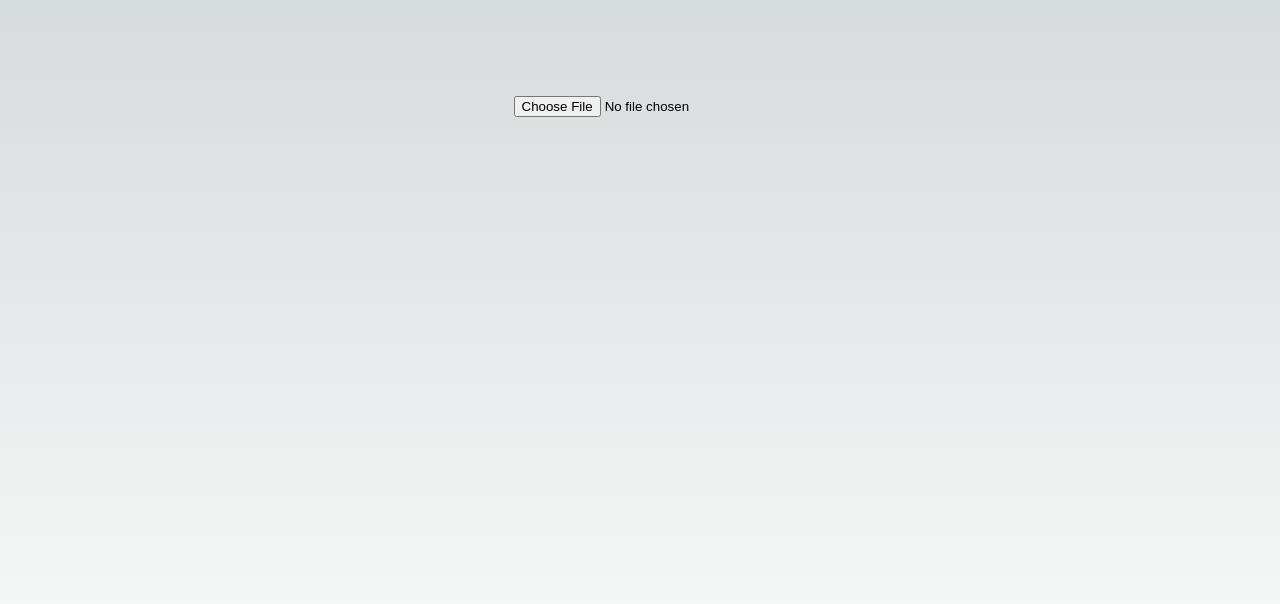
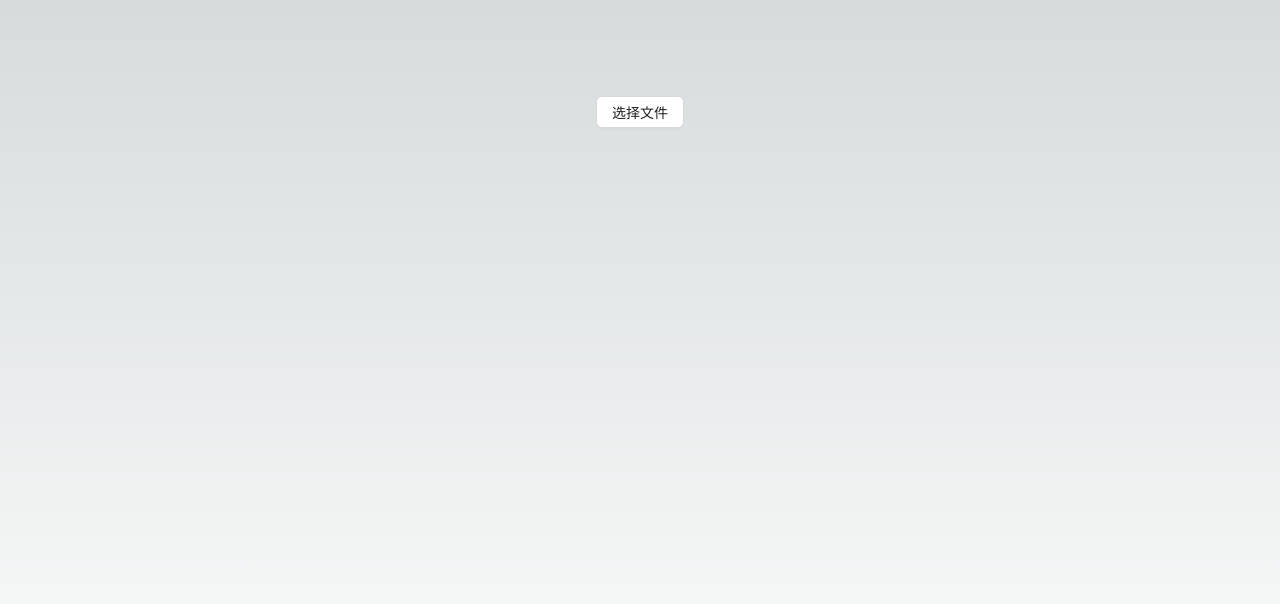
Before and after one commit to tyxu99/file-stream-web, a Next.js app: page / in a window 1280 px wide. Shown: the top 604 px of the page. Built offline with nearby package versions, Linux system fonts and the light colour scheme.

Commit message:
feat: test

```diff
--- a/package.json
+++ b/package.json
@@ -12,9 +12,12 @@
     "@types/node": "18.15.11",
     "@types/react": "18.0.37",
     "@types/react-dom": "18.0.11",
+    "antd": "^5.4.4",
     "eslint": "8.38.0",
     "eslint-config-next": "13.3.0",
+    "md5": "^2.3.0",
     "next": "13.3.0",
+    "prettier": "^2.8.7",
     "react": "18.2.0",
     "react-dom": "18.2.0",
     "typescript": "5.0.4"
--- /dev/null
+++ b/public/worker.js
@@ -0,0 +1,13 @@
+// import md5 from "md5";
+//
+// self.importScripts("");
+
+self.onmessage = (e) => {
+  const fr = new FileReader();
+  fr.readAsDataURL(e.data.file);
+  fr.onload = () => {
+    self.postMessage(fr.result);
+  };
+
+  // self.postMessage({ tag: generateFileId(e.data.file) });
+};
--- a/src/pages/index.tsx
+++ b/src/pages/index.tsx
@@ -1,44 +1,62 @@
-import Head from "next/head";
-import Image from "next/image";
+import { Upload, Button } from "antd";
 import { Inter } from "next/font/google";
 import styles from "@/styles/Home.module.css";
 import fetcher from "@/utils/fetcher";
+import { generateFileId } from "../utils/helper";
+import { useEffect, useState } from "react";
+import md5 from "md5";
 
 const inter = Inter({ subsets: ["latin"] });
 
 export default function Home() {
-  const fileUpload = (e: any) => {
-    console.log(e.target.files[0]);
-    if (e.target.files[0]) {
-      const file: File = e.target.files[0];
-      const stream = file.stream();
-      const filename = file.name;
-      console.log("filename", filename, stream);
-      const { signal } = new AbortController();
+  let count = 0;
+  let current = 0;
 
-      fetcher("http://localhost:3001/api/files/fileStreamUpload", {
-        method: "POST",
-        // headers: {
-        //   Accept: "application/json",
-        //   "Content-Type": "application/octet-stream",
-        // },
-        signal,
-        body: stream,
-        duplex: "half",
-      }).then((res) => console.log("======", res));
+  const [wkArr, setWkArr] = useState<any>([]);
+  useEffect(() => {
+    const t = [];
+    for (let i = 0; i < navigator.hardwareConcurrency; i++) {
+      const wk = new Worker("/worker.js");
+      t.push(wk);
     }
+    console.log(t);
+    setWkArr([...t]);
+  }, []);
+  const beforeUpload = (file: File) => {
+    // generateFileId(file).then((res) => console.log(res));
+    // console.log(++count, file);
+    count++;
+
+    // const wk = new Worker("/worker.js");
+    // wk.postMessage({ file });
+    // wk.onmessage = (e) => {
+    //   console.log("beforeupload", md5(e.data));
+    // };
+    wkArr[count % wkArr.length].postMessage({ file });
+    wkArr[count % wkArr.length].onmessage = ({ data }) => {
+      console.log("md5", md5(data) + "--" + ++current);
+    };
+  };
+  const fileChangeHandler = (file: any) => {
+    // console.log("onchange", file);
+    // fileList = file.fileList.length;
+    // console.log(file);
+    // file.fileList.forEach((d: File) => {
+    //   generateFileId(d).then((res: string) => console.log(res));
+    // });
   };
 
   return (
     <>
-      <Head>
-        <title>Create Next App</title>
-        <meta name="description" content="Generated by create next app" />
-        <meta name="viewport" content="width=device-width, initial-scale=1" />
-        <link rel="icon" href="/favicon.ico" />
-      </Head>
       <main className={styles.main}>
-        <input type="file" onChange={fileUpload} />
+        <Upload
+          showUploadList={false}
+          directory
+          beforeUpload={beforeUpload}
+          onChange={fileChangeHandler}
+        >
+          <Button>选择文件</Button>
+        </Upload>
       </main>
     </>
   );
--- a/src/utils/fetcher.ts
+++ b/src/utils/fetcher.ts
@@ -9,36 +9,46 @@ const defaults = {
 const fetcher = async (url: string, config: any = null) => {
   const conf = config ? { ...defaults, ...config } : { ...defaults, method: "GET" };
 
-  fetch(url, conf)
-    .then((response) => {
-      if (!response.ok) throw response;
+  // fetch(url, conf)
+  //   .then((response) => {
+  //     if (!response.ok) throw response;
 
-      const [contentType, contentDisposition] = [
-        response.headers.get("content-type"),
-        response.headers.get("content-disposition"),
-      ];
+  //     const [contentType, contentDisposition] = [
+  //       response.headers.get("content-type"),
+  //       response.headers.get("content-disposition"),
+  //     ];
 
-      const result =
-        contentType &&
-        (contentType?.indexOf("application/json") !== -1 ||
-          contentType?.indexOf("text/plain") !== -1)
-          ? response.json()
-          : contentDisposition?.indexOf("attachment") !== -1
-          ? response.blob()
-          : response;
+      // const result =
+      //   contentType &&
+      //   (contentType?.indexOf("application/json") !== -1 ||
+      //     contentType?.indexOf("text/plain") !== -1)
+      //     ? response.json()
+      //     : contentDisposition?.indexOf("attachment") !== -1
+      //     ? response.blob()
+      //     : response;
 
-      console.log(response);
-      return response.json();
-    })
-    .catch(async (error) => {
+    //   console.log(response);
+    //   return response.json();
+    // })
+    // .catch(async (error) => {
       // const contentType = error.headers.get("content-type");
       // const errResult =
       //   contentType && contentType?.indexOf("application/problem+json") !== -1
       //     ? await error.json()
       //     : error;
-      console.log("catch", error);
-      throw error;
-    });
+    //   console.log("catch", error);
+    //   throw error;
+    // });
+
+  const [res, error] = await fetch(url, conf).then(
+    (data) => [data, null],
+    (err) => [null, err]
+  );
+  if (!error) {
+    return res.json();
+  } else {
+    console.log(error);
+  }
 };
 
 export default fetcher;
--- /dev/null
+++ b/src/utils/helper.js
@@ -0,0 +1,37 @@
+import md5 from "md5";
+
+let count = 0;
+export const generateFileId = async (file) => {
+  // 每次截取多少二进制
+  // let whileMax = Math.floor(
+  //   file.size / 10 > 10240 * 1024 ? 10240 * 1024 : file.size / 10,
+  // );
+  let whileMax = 1024 * 1024;
+  // 循环截取多少次
+  let whileNumber =
+    file.size <= 10240 * 1024 ? 10 : Math.ceil(file.size / whileMax);
+  // 二进制的截取长度，超出10M后 每10M 截取一部分，最多10M
+  let sliceEnd = Math.floor(
+    ((((1024 * 10240) / file.size) * 100) / whileNumber) * whileMax,
+  );
+  sliceEnd = whileNumber > 10 ? sliceEnd : 10240 * 1024;
+  // 转换二进制的长度
+  let start = 0;
+  let end = 0;
+
+  let promiseArr = [];
+  while (whileNumber--) {
+    start = end;
+    end = end + whileMax;
+    let promiseArrayBuffer = new Promise((resolve, reject) => {
+      const reader = new FileReader();
+      reader.readAsArrayBuffer(file.slice(start, end));
+      reader.onload = () => {
+        resolve(new Uint8Array(reader.result).slice(0, sliceEnd).join(""));
+      };
+    });
+    promiseArr.push(promiseArrayBuffer);
+  }
+  const t = md5((await Promise.all(promiseArr)).join(""));
+  return t + ("--" + ++count + "");
+};
```
Also changed, not shown: .prettierrc.js (added).
